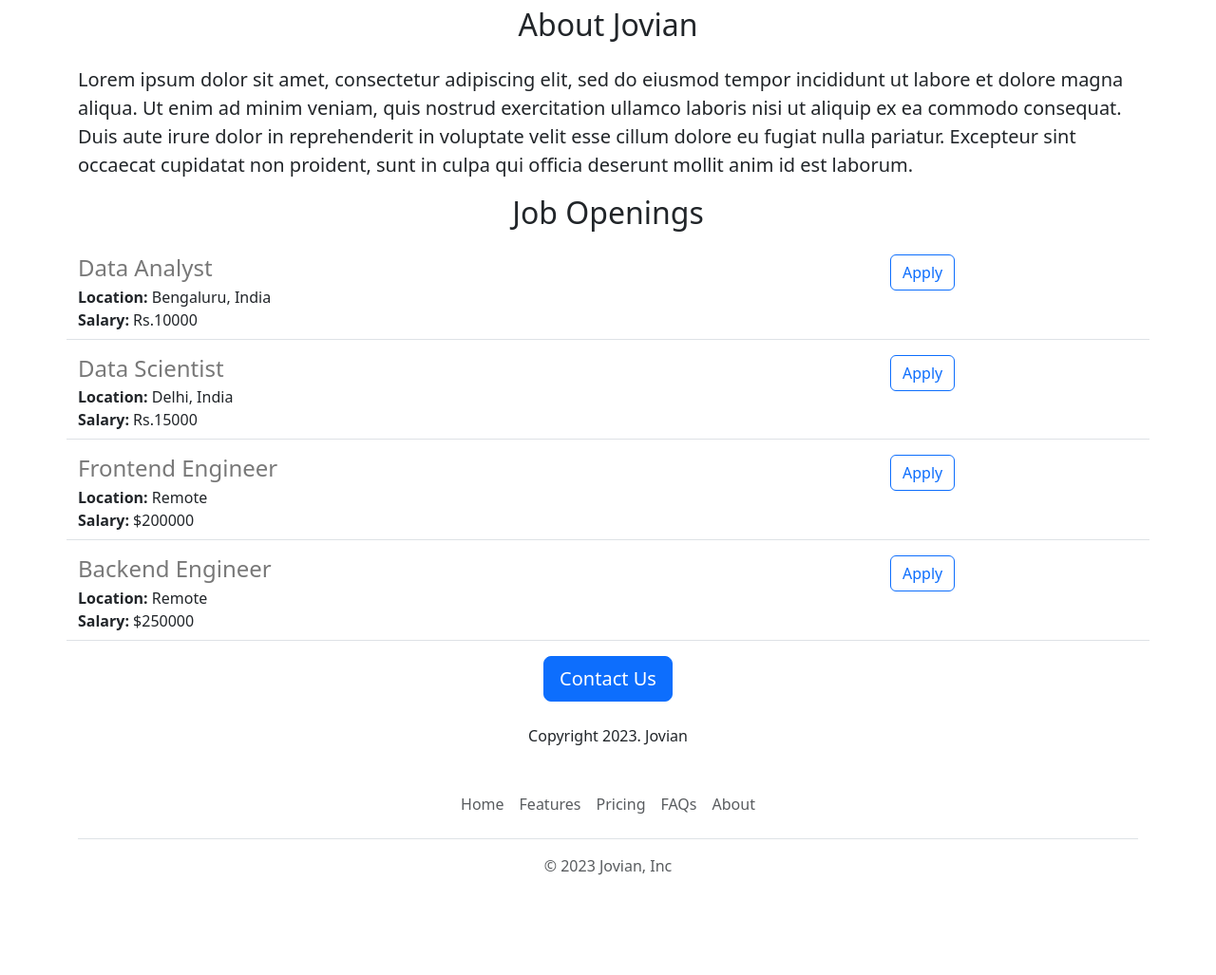
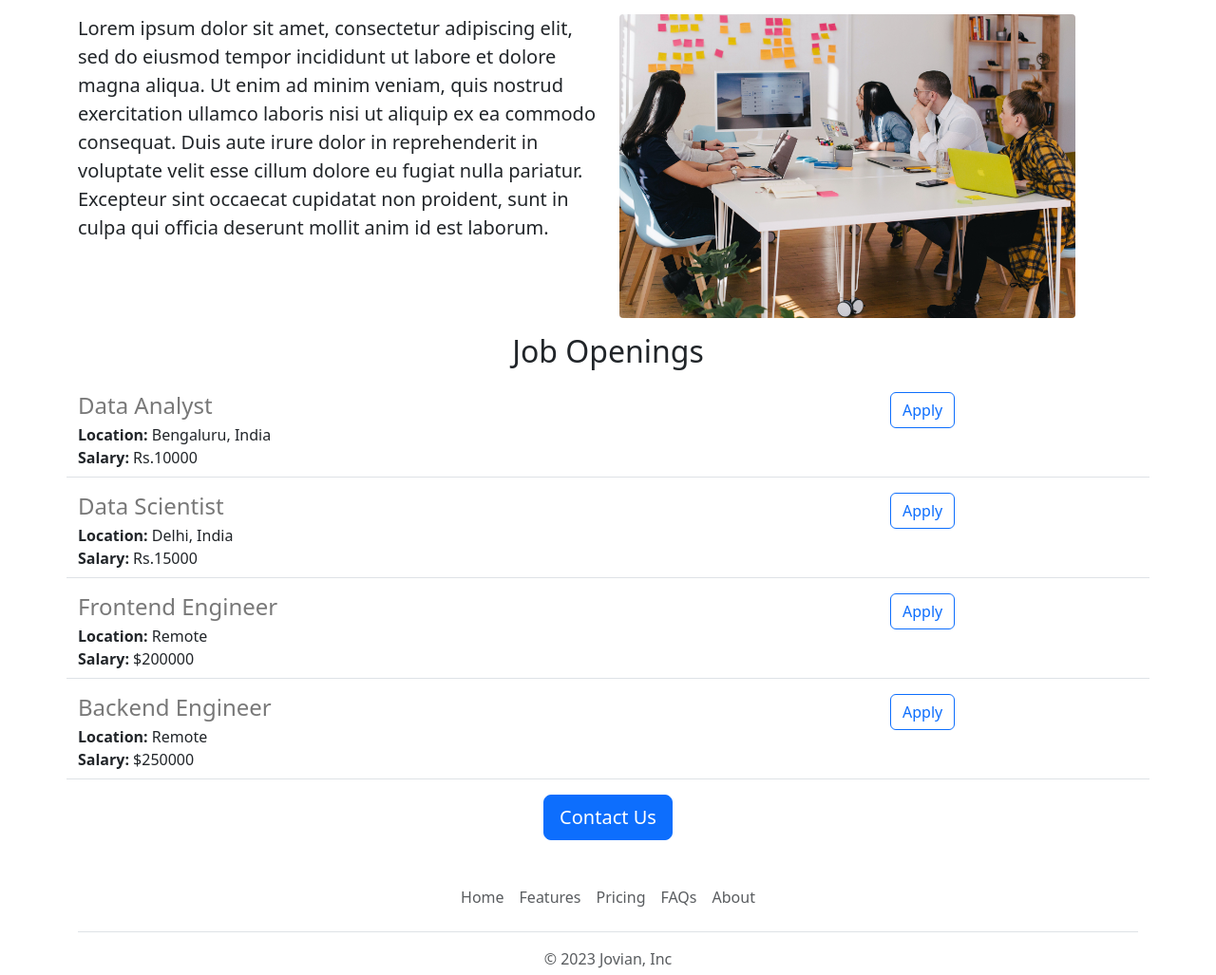
Before and after one commit to houdinipapi/jovian-careers-website, a Flask app: page / in a window 1280 px wide. Shown: the part 437-1464 px from the top of the page at 95% size. Before the commit the page ends 1359 px from the top, so only its background shows below. Run offline with Flask 3, Linux system fonts and the light colour scheme.

Commit message:
Styling the home page

```diff
--- a/templates/home.html
+++ b/templates/home.html
@@ -10,13 +10,21 @@
   </head>
   <body>
     {% include 'nav.html' %}
+     <img style="margin-bottom: 16px;" class="img-fluid" id="careers-banner" src="https://jovian-careers-website.houdinipapi.repl.co/static/careers.jpg" height="320" alt="careers-banner">
     <div class="container">
       <h1 class="text-center mt-2 mb-4">{{company_name}} Careers</h1>
-      <img class="img-fluid" id="careers-banner" src="https://jovian-careers-website.houdinipapi.repl.co/static/careers.jpg" height="320" alt="careers-banner">
-      <h2 class="text-center mt-2 mb-4">About Jovian</h2>
-      <p class="lead">
-        Lorem ipsum dolor sit amet, consectetur adipiscing elit, sed do eiusmod tempor incididunt ut labore et dolore magna aliqua. Ut enim ad minim veniam, quis nostrud exercitation ullamco laboris nisi ut aliquip ex ea commodo consequat. Duis aute irure dolor in reprehenderit in voluptate velit esse cillum dolore eu fugiat nulla pariatur. Excepteur sint occaecat cupidatat non proident, sunt in culpa qui officia deserunt mollit anim id est laborum.
-      </p>
+
+      <!-- <h2 class="text-center mt-2 mb-4">About Jovian</h2> -->
+      <div class="row" style="margin-bottom: 16px;">
+      <div class="col-md-6">
+        <p class="lead">
+          Lorem ipsum dolor sit amet, consectetur adipiscing elit, sed do eiusmod tempor incididunt ut labore et dolore magna aliqua. Ut enim ad minim veniam, quis nostrud exercitation ullamco laboris nisi ut aliquip ex ea commodo consequat. Duis aute irure dolor in reprehenderit in voluptate velit esse cillum dolore eu fugiat nulla pariatur. Excepteur sint occaecat cupidatat non proident, sunt in culpa qui officia deserunt mollit anim id est laborum.
+        </p>
+      </div>
+      <div class="d-none d-md-block col-md-6">
+        <img src="/static/employees.jpg" style="height: 320px; border-radius: 4px;" alt="employees">
+      </div>
+      </div>
       <h2 class="text-center mt-2 mb-4">Job Openings</h2>
       <div>
         {% for job in jobs %}
@@ -25,7 +33,7 @@
       </div>
       <div class="text-center">
         <button class=" btn btn-primary btn-lg">Contact Us</button>
-        <p class="mt-4">Copyright 2023. Jovian</p>
+        <!-- <p class="mt-4">Copyright 2023. Jovian</p> -->
         </div>
     </div>
     {% include 'footer.html' %}
```
Also changed, not shown: static/employees.jpg (added).
